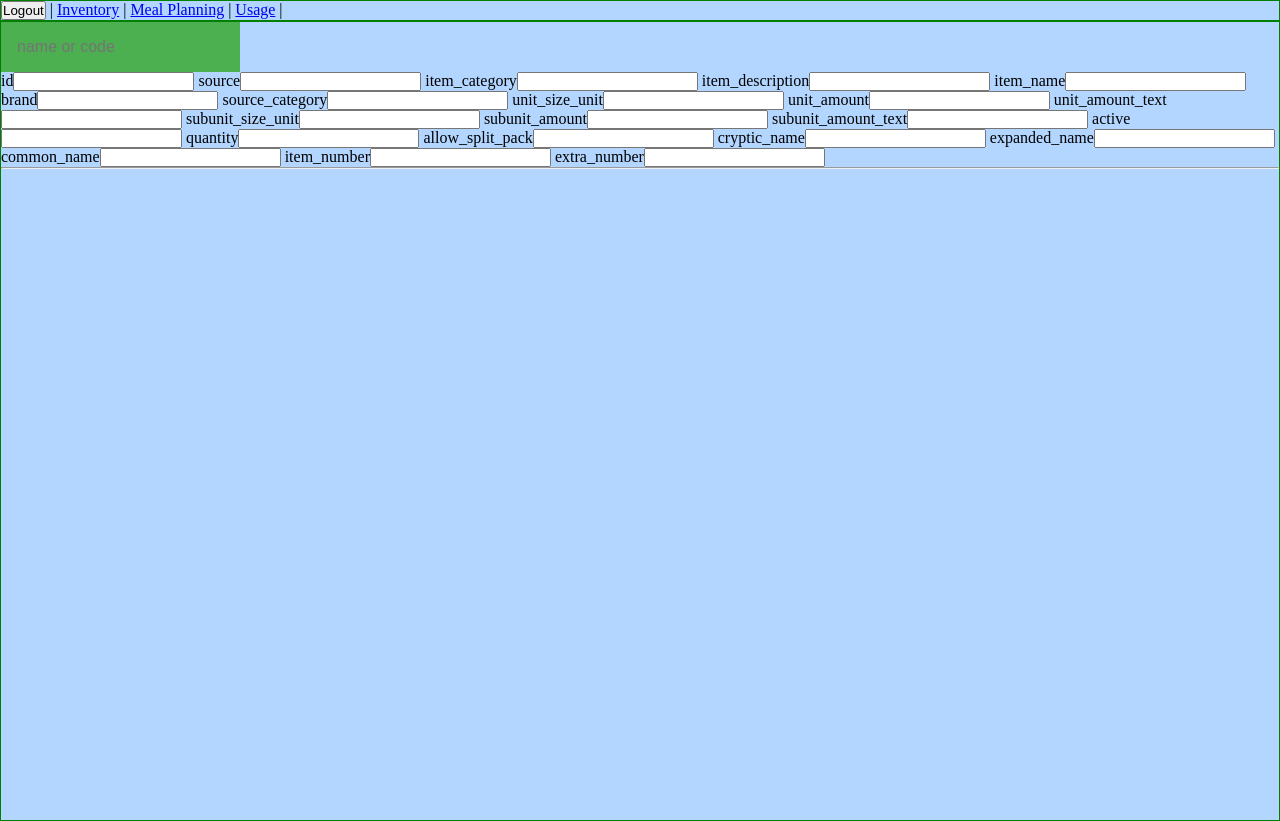
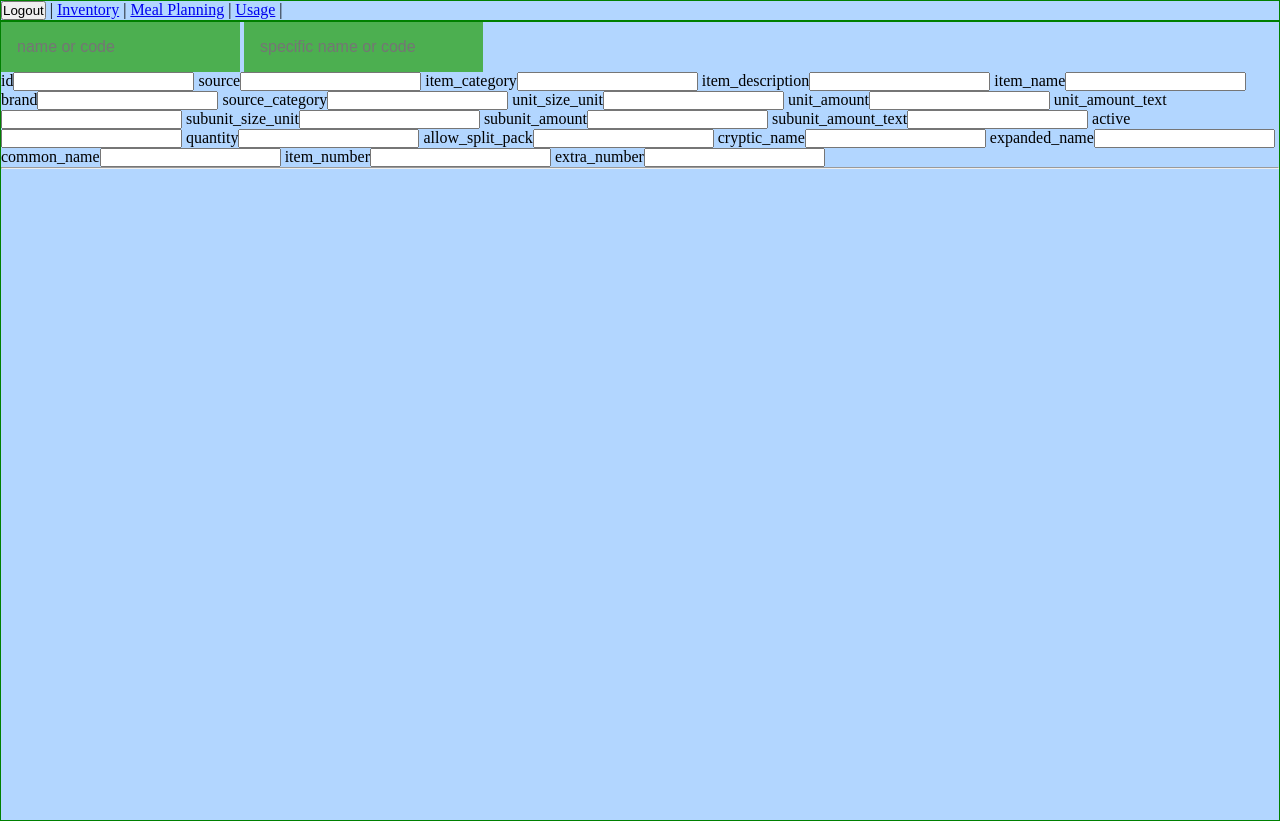
Before and after one commit to adamtorres/inventory-yet-another-rewrite, a Django app: template inventory/templates/inventory/sourceitem_test_dropdown.html in a window 1280 px wide. Run offline with Django 5.2, Linux system fonts and the light colour scheme; the template is opened without the code that fills it, so the values that code supplies are empty.

Commit message:
Added ability to set the template and result elements in the input field. Refactored a few large functions to make it easier to switch between default and specific template/result.

```diff
--- a/inventory/templates/inventory/sourceitem_test_dropdown.html
+++ b/inventory/templates/inventory/sourceitem_test_dropdown.html
@@ -51,8 +51,15 @@
 
 {% block content %}
 <form id="search_form">
+
 <div class="dropdown">
-<input class="dropbtn" type="text" id="search_wider" data-search-field="wider_search" data-search-destination="search_results_div" placeholder="name or code">
+<input class="dropbtn" type="text" id="search_wider" placeholder="name or code"
+       data-search-field="wider_search">
+<input class="dropbtn" type="text" id="specific_search_wider" placeholder="specific name or code"
+       data-search-field="wider_search"
+       data-search-result-element-id="search_results_div"
+       data-search-template-id="specific_search_result_template_div"
+       data-search-no-results-template-id="specific_search_no_result_template_div">
 <div class="dropdown-content" id="search_results_div"></div>
 </div>
 <label for="x_id">id</label><input type="text" id="x_id">
@@ -110,6 +117,40 @@
     </div>
 </div>
 </div>
+
+<div id="specific_results_in_div" style="">
+<div id="specific_templates" style="display: none;">
+    <div class="search_result" id="specific_search_result_template_div">
+        <a class="search_result_clicky">
+            <span data-copy-to="x_id" data-field="id">__id__</span>
+            <span data-copy-to="x_source" data-field="source">__source__</span>
+            <span data-copy-to="x_item_category" data-field="item_category">__item_category__</span>
+            <span data-copy-to="x_item_description" data-field="item_description" style="display: none;">__item_description__</span>
+            <span data-copy-to="x_item_name" data-field="item_name">__item_name__</span>
+            <span data-copy-to="x_brand" data-field="brand" style="display: none;">__brand__</span>
+            <span data-copy-to="x_source_category" data-field="source_category" style="display: none;">__source_category__</span>
+            <span data-copy-to="x_unit_size_unit" data-field="unit_size_unit">__unit_size_unit__</span>
+            <span data-copy-to="x_unit_amount" data-field="unit_amount">__unit_amount__</span>
+            <span data-copy-to="x_unit_amount_text" data-field="unit_amount_text">__unit_amount_text__</span>
+            <span data-copy-to="x_subunit_size_unit" data-field="subunit_size_unit">__subunit_size_unit__</span>
+            <span data-copy-to="x_subunit_amount" data-field="subunit_amount">__subunit_amount__</span>
+            <span data-copy-to="x_subunit_amount_text" data-field="subunit_amount_text">__subunit_amount_text__</span>
+            <span data-copy-to="x_active" data-field="active" style="display: none;">__active__</span>
+            <span data-copy-to="x_quantity" data-field="quantity">__quantity__</span>
+            <span data-copy-to="x_allow_split_pack" data-field="allow_split_pack" style="display: none;">__allow_split_pack__</span>
+            <span data-copy-to="x_cryptic_name" data-field="cryptic_name" style="display: none;">__cryptic_name__</span>
+            <span data-copy-to="x_expanded_name" data-field="expanded_name" style="display: none;">__expanded_name__</span>
+            <span data-copy-to="x_common_name" data-field="common_name" style="display: none;">__common_name__</span>
+            <span data-copy-to="x_item_number" data-field="item_number">__item_number__</span>
+            <span data-copy-to="x_extra_number" data-field="extra_number" style="display: none;">__extra_number__</span>
+        </a>
+    </div>
+    <div id="specific_search_no_result_template_div">
+        Specific Nope.
+    </div>
+</div>
+</div>
+
 <hr />
 {% endblock %}
 
@@ -158,6 +199,8 @@ function setup_events() {
     document.addEventListener(srch_result_onclick_name, base_onclick);
     document.getElementById("search_wider").addEventListener('focusout', delayed_hide_dropdown);
     document.getElementById("search_wider").addEventListener('focusin', show_dropdown);
+    document.getElementById("specific_search_wider").addEventListener('focusout', delayed_hide_dropdown);
+    document.getElementById("specific_search_wider").addEventListener('focusin', show_dropdown);
     document.addEventListener(srch_post_populate_results_name, show_dropdown);
 }
 
--- a/static/js/search.js
+++ b/static/js/search.js
@@ -42,6 +42,47 @@ function srch_add_result(item_to_add) {
     for (const _result_style of result_ids) {
         const template_elements = srch_get_result_element_template(_result_style);
         for (const template_element of template_elements) {
+            let result_element = srch_get_result_element(_result_style);
+            let new_result = srch_create_new_result_from_template(item_to_add, template_element);
+            srch_add_result_to_specific_element(new_result, result_element);
+        }
+    }
+}
+
+function srch_add_result_to_specific_element(new_result, result_element) {
+    /*
+    * Handles the appending of the new result to the result element and attaching any event listeners.
+    * */
+    result_element.appendChild(new_result);
+    new_result.style.display = "";  // "unsetting" display so it inherits rather than forcing 'block' or 'inline-block'
+    for (const element of new_result.getElementsByClassName("search_result_clicky")) {
+        // elements are created and removed.  Using CustomEvent so the page has something permanent to listen for.
+        element.addEventListener("click", (event) => {
+            element.dispatchEvent(new CustomEvent(srch_result_onclick_name, {bubbles: true}));
+        }, {signal: srch_abort_controller.signal});
+    }
+}
+
+function srch_convert_values_to_query_string(values_to_send) {
+    /*
+    * :param values_to_send: dict with key "search_terms" to encode.  Optionally includes an "echo" key which is not
+    * modified by the API and serves as a way to identify this call.
+    * */
+    const params = new URLSearchParams();
+    for (const pair of values_to_send.search_terms) {
+        params.append(pair.key, pair.value);
+    }
+    if (values_to_send.hasOwnProperty("echo")) {
+        params.append("echo", JSON.stringify(values_to_send.echo));
+    }
+    return params.toString();
+}
+
+function srch_create_new_result_from_template(item_to_add, template_element) {
+    /*
+    * Given a dict and a template element, creates a new element pile with the given data.  This element pile is not
+    * added to the DOM and doesn't change the visibility.
+    * */
     let new_result = template_element.cloneNode(true);
     for (const element of new_result.querySelectorAll("[data-field]")) {
         element.innerHTML = item_to_add[element.dataset.field];
@@ -65,31 +106,7 @@ function srch_add_result(item_to_add) {
         new_result.dataset.id = item_to_add["id"];
     }
     new_result.removeAttribute("id");
-            srch_get_result_element(_result_style).appendChild(new_result);
-            new_result.style.display = "";  // "unsetting" display so it inherits rather than forcing 'block' or 'inline-block'
-            for (const element of new_result.getElementsByClassName("search_result_clicky")) {
-                // elements are created and removed.  Using CustomEvent so the page has something permanent to listen for.
-                element.addEventListener("click", (event) => {
-                    element.dispatchEvent(new CustomEvent(srch_result_onclick_name, {bubbles: true}));
-                }, {signal: srch_abort_controller.signal});
-            }
-        }
-    }
-}
-
-function srch_convert_values_to_query_string(values_to_send) {
-    /*
-    * :param values_to_send: dict with key "search_terms" to encode.  Optionally includes an "echo" key which is not
-    * modified by the API and serves as a way to identify this call.
-    * */
-    const params = new URLSearchParams();
-    for (const pair of values_to_send.search_terms) {
-        params.append(pair.key, pair.value);
-    }
-    if (values_to_send.hasOwnProperty("echo")) {
-        params.append("echo", JSON.stringify(values_to_send.echo));
-    }
-    return params.toString();
+    return new_result;
 }
 
 function srch_filter_keydown(e) {
@@ -108,9 +125,7 @@ function srch_get_attributes_from_caller_obj(caller_obj) {
     if (caller_obj.hasAttributes("id")) {
         caller_attributes["id"] = caller_obj.id;
     }
-    if (caller_obj.dataset.searchDestination != null) {
-        caller_attributes["destination"] = caller_obj.dataset.searchDestination;
-    }
+    Object.assign(caller_attributes, srch_get_search_attributes(caller_obj));
     return caller_attributes;
 }
 
@@ -142,9 +157,15 @@ function srch_get_no_result_element_template(_result_style) {
 function srch_get_result_element(_result_style) {
     /*
     * Returns the element that will be emptied and filled with search results.
+    *
+    * :param _result_style: either an entry from result_ids or a string with the desired element id.
     * */
     // TODO: This needs to handle form-named fields.  "{{ widget.attrs.id }}-search-results-div"
+    if (isString(_result_style)) {
+        return document.getElementById(_result_style);
+    } else {
         return document.getElementById(_result_style["result_element_id"]);
+    }
 }
 
 function srch_get_result_element_template(_result_style) {
@@ -163,6 +184,27 @@ function srch_get_result_element_template(_result_style) {
         return _srch_result_element_template;
     }
     return [document.getElementById(_result_style["template_id"])];
+}
+
+function srch_get_search_attributes(element) {
+    /*
+    * Returns a dict with the "data-search-*" attributes on the element excluding the "data-search-field".
+    * */
+    let search_attributes = {}
+    for (const key in element.dataset) {
+        if (!key.startsWith("search")) {
+            // we only care about the search attributes here.
+            continue;
+        }
+        if (key === "searchField") {
+            // don't need the API search field in the return.
+            continue
+        }
+        // the keys are the name of the data-search- key minus "search"
+        let new_key = camelToSnakeCase(key).slice(7);
+        search_attributes[new_key] = element.dataset[key];
+    }
+    return search_attributes;
 }
 
 function srch_get_search_elements() {
@@ -196,6 +238,20 @@ function srch_input_focusout() {
     * When an input loses focus, clear the timer so the search does not happen.
     * */
     window.clearTimeout(srch_keypress_timer);
+}
+
+function srch_is_specific(data_packet) {
+    /*
+    * Returns true only if the data_packet has all attributes needed to be specific in where to put results and what
+    * they look like.
+    * */
+    if (data_packet.hasOwnProperty("echo")) {
+        return (
+            data_packet["echo"].hasOwnProperty("result_element_id")
+            && data_packet["echo"].hasOwnProperty("template_id")
+            && data_packet["echo"].hasOwnProperty("no_results_template_id"));
+    }
+    return false;
 }
 
 function srch_key_is_not_visible(e) {
@@ -234,10 +290,15 @@ function srch_no_results() {
     srch_remove_all_results();
     for (const _result_style of result_ids) {
         // result_element_id, template_id, no_results_template_id
-        let new_result = srch_get_no_result_element_template(_result_style).cloneNode(true);
-        srch_get_result_element(_result_style).appendChild(new_result);
+        srch_no_results_to_specific(
+            srch_get_result_element(_result_style), srch_get_no_result_element_template(_result_style));
+    }
+}
+
+function srch_no_results_to_specific(result_element, no_result_template_element) {
+    let new_result = no_result_template_element.cloneNode(true);
+    result_element.appendChild(new_result);
     new_result.style.display = "";  // "unsetting" display so it inherits rather than forcing 'block' or 'inline-block'
-    }
 }
 
 function srch_populate_results(data_packet) {
@@ -246,6 +307,19 @@ function srch_populate_results(data_packet) {
     * Raises a custom event to allow the page to react when searches complete.
     * */
     console.log(data_packet);
+    if (srch_is_specific(data_packet)) {
+        console.log("Specific");
+        srch_populate_results_to_specific(data_packet);
+    }
+    else {
+        console.log("Default");
+        srch_populate_results_to_default(data_packet);
+    }
+    srch_post_popultate_results.detail = data_packet.echo;
+    document.dispatchEvent(srch_post_popultate_results);
+}
+
+function srch_populate_results_to_default(data_packet) {
     if (data_packet.data.length === 0) {
         srch_no_results();
         return;
@@ -254,8 +328,22 @@ function srch_populate_results(data_packet) {
     for (const item of data_packet.data) {
         srch_add_result(item);
     }
-    srch_post_popultate_results.detail = data_packet.echo;
-    document.dispatchEvent(srch_post_popultate_results);
+}
+
+function srch_populate_results_to_specific(data_packet) {
+    let result_element = document.getElementById(data_packet["echo"]["result_element_id"]);
+    let template_element = document.getElementById(data_packet["echo"]["template_id"]);
+    let no_results_template_element = document.getElementById(data_packet["echo"]["no_results_template_id"]);
+
+    if (data_packet.data.length === 0) {
+        srch_no_results_to_specific(result_element, no_results_template_element);
+        return;
+    }
+    srch_remove_all_results_from_specific(result_element);
+    for (const item of data_packet.data) {
+        let new_result = srch_create_new_result_from_template(item, template_element);
+        srch_add_result_to_specific_element(new_result, result_element);
+    }
 }
 
 function srch_remove_all_results() {
@@ -269,13 +357,20 @@ function srch_remove_all_results() {
     srch_abort_controller = new AbortController();
 
     for (const _result_style of result_ids) {
-        let _srch_results_element = srch_get_result_element(_result_style);
-        if (_srch_results_element.firstChild === null) {
+        let result_element = srch_get_result_element(_result_style);
+        srch_remove_all_results_from_specific(result_element)
+    }
+}
+
+function srch_remove_all_results_from_specific(result_element) {
+    /*
+    * Removes all child elements from the given element.
+    * */
+    if (result_element.firstChild === null) {
         return;
     }
-        while (_srch_results_element.firstChild) {
-            _srch_results_element.removeChild(_srch_results_element.firstChild);
-        }
+    while (result_element.firstChild) {
+        result_element.removeChild(result_element.firstChild);
     }
 }
 
```
Lines whose indentation alone changed are shown as unchanged.
